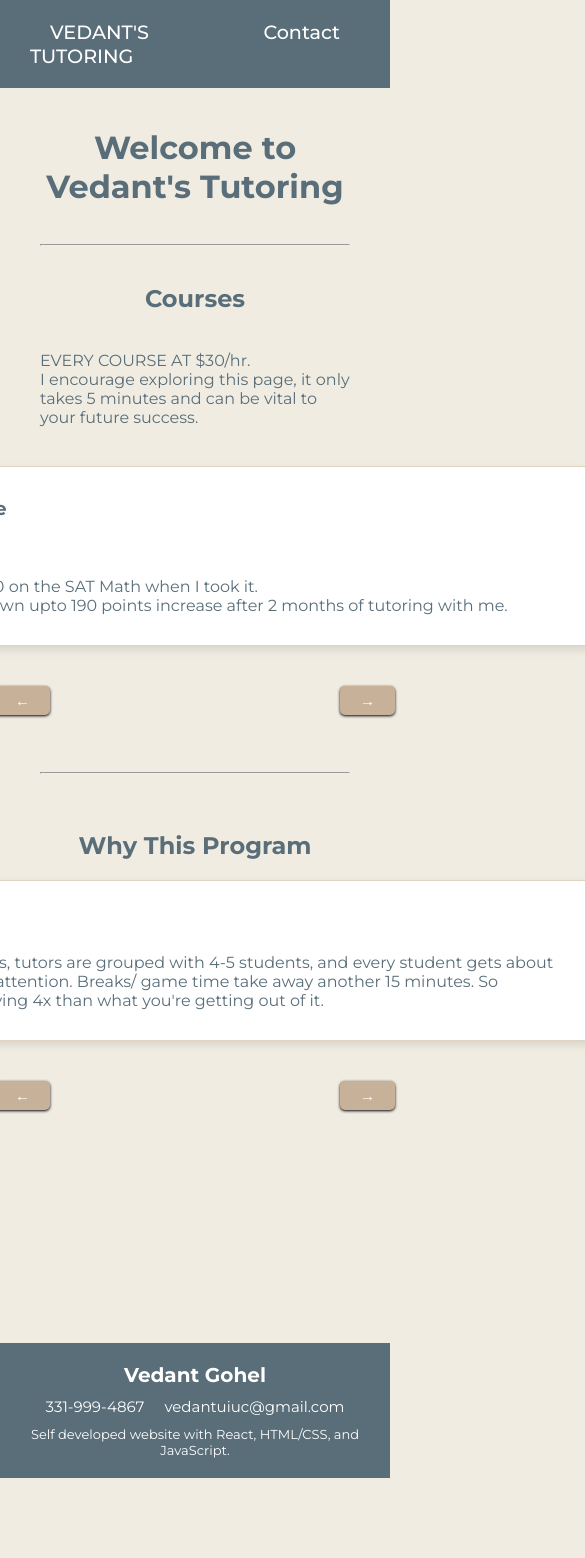
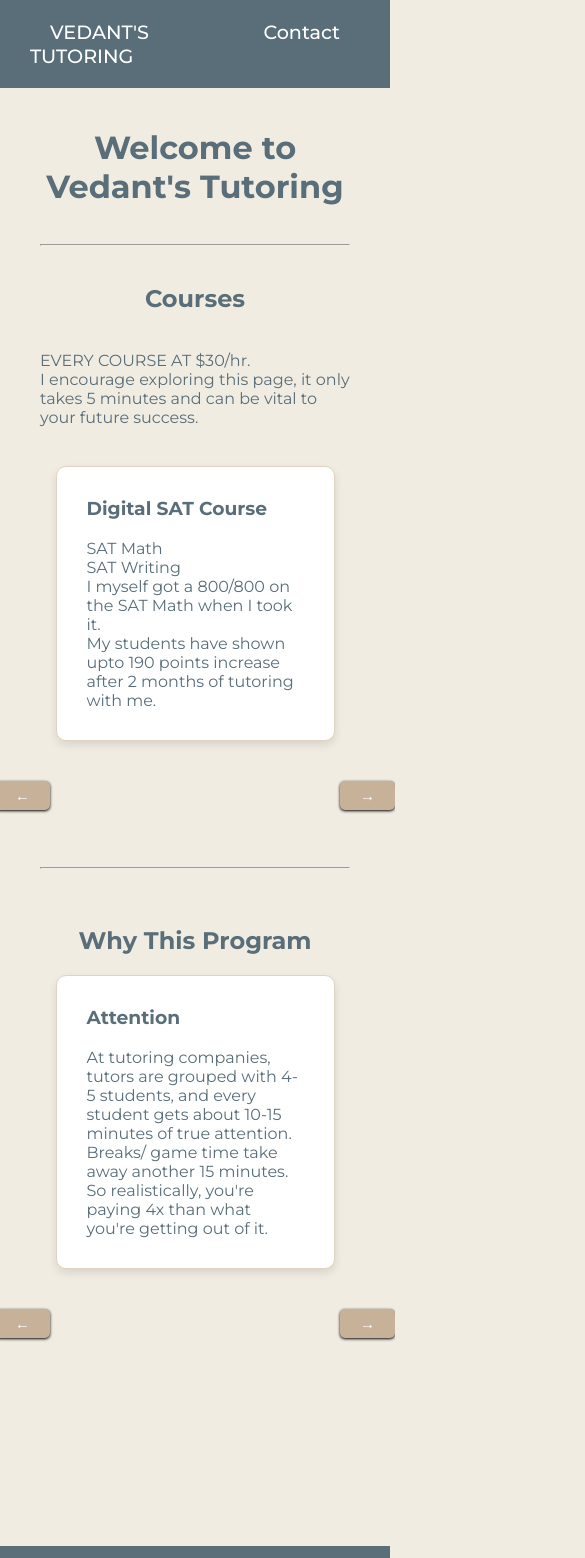
Before and after one commit to VedantCars2004/vedantstutoring, a React (Create React App) app: page / in a window 390 px wide. Shown: the top 1558 px of the page, 585 px wide, since content can reach past the window. Before the commit the page ends 1478 px from the top, so only its background shows below. Built offline with nearby package versions, Linux system fonts and the light colour scheme.

Commit message:
fixing card width issues and footer scalability

```diff
--- a/package.json
+++ b/package.json
@@ -3,6 +3,7 @@
   "version": "0.1.0",
   "private": true,
   "dependencies": {
+    "@auth0/auth0-react": "^2.2.4",
     "@testing-library/jest-dom": "^5.17.0",
     "@testing-library/react": "^13.4.0",
     "@testing-library/user-event": "^13.5.0",
--- a/src/App.css
+++ b/src/App.css
@@ -79,6 +79,14 @@
   transform: translateY(20px);
   animation: fadeIn 0.5s ease-in-out 0.3s forwards;
 }
+
+@media (max-width: 768px) {
+  .course-card {
+     width: 90%; /* Adjust as needed */
+     margin: 20px auto; /* Center the cards */
+  }
+ }
+
 
 .card-title {
   font-size: 1.8rem;
@@ -235,6 +243,20 @@
   font-size : 10px;
 }
 
+@media (max-width: 768px) {
+  .footer {
+     padding: 10px 20px; /* Adjust padding for smaller screens */
+  }
+ }
+
+@media (max-width: 768px) {
+  .footer-content {
+     max-width: 90%; /* Adjust as needed */
+     margin: 0 auto; /* Center the content */
+  }
+ }
+
+
 .contact-info {
   display: flex;
   justify-content: center;
```
Also changed, not shown: 1 other file (tests, documents, lock files or other folders).
